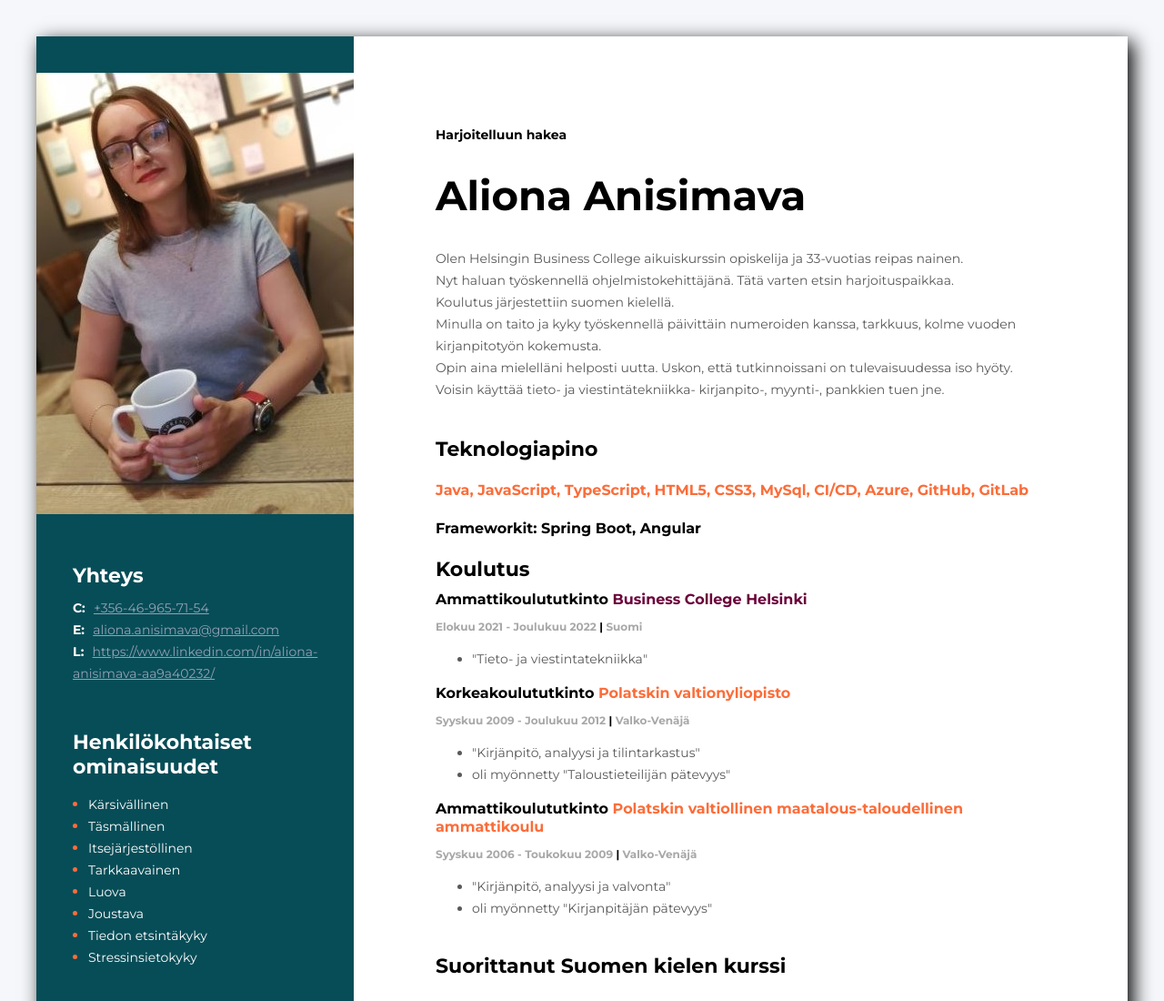
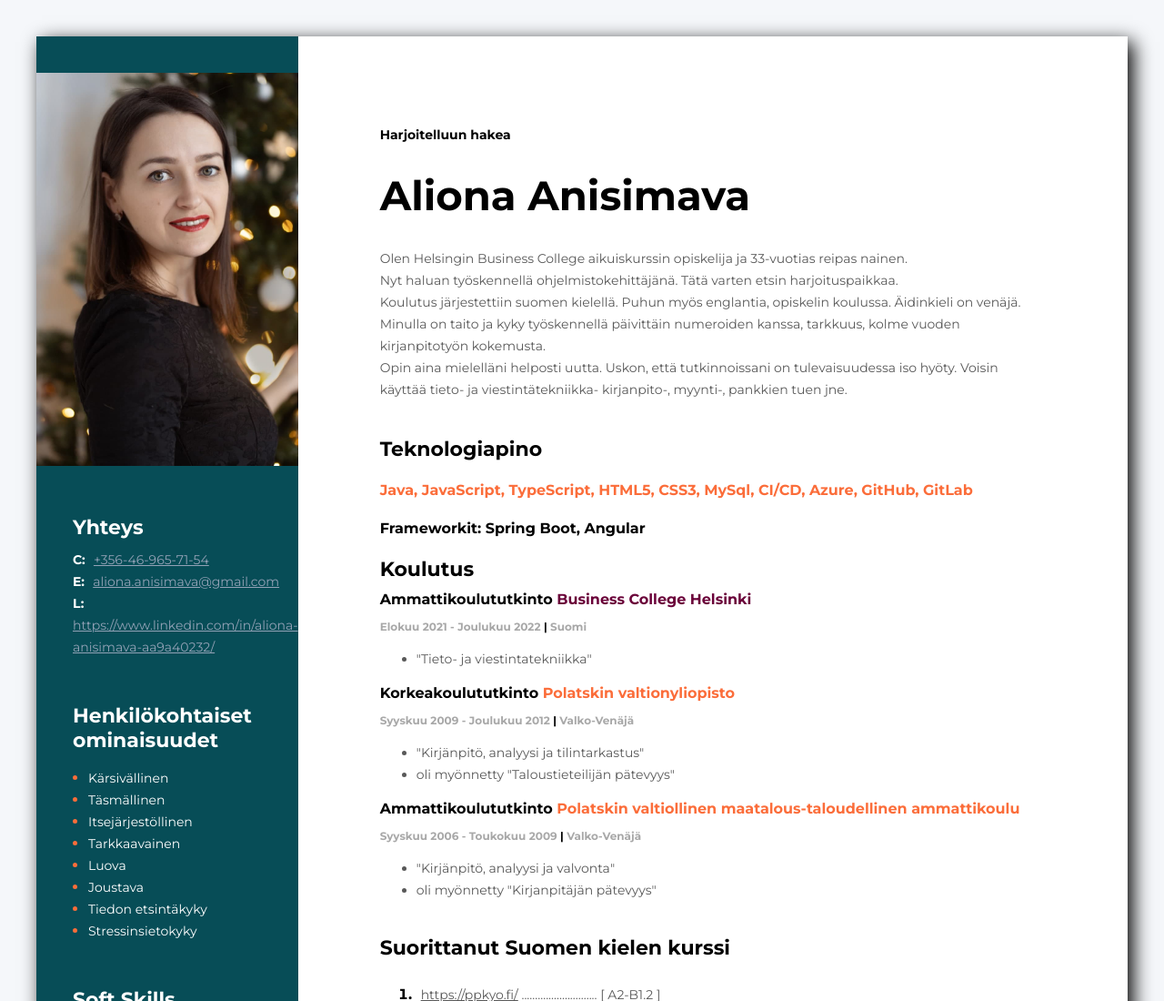
Before and after one commit to Aliona4/CV-Aliona-Anisimava, a plain HTML site: page index.html in a window 1280 px wide. Shown: the top 1100 px of the page at 91% size. Drawn offline with Linux system fonts and the light colour scheme.

Commit message:
add new foto

```diff
--- a/index.html
+++ b/index.html
@@ -24,7 +24,8 @@
 
                 <h1 class="about-me-name"> Aliona Anisimava</h1>
 
-                <p class="about-me-description"> Olen Helsingin Business College aikuiskurssin opiskelija ja 33-vuotias reipas nainen. <br> Nyt haluan työskennellä ohjelmistokehittäjänä. Tätä varten etsin harjoituspaikkaa. <br> Koulutus järjestettiin suomen kielellä.
+                <p class="about-me-description"> Olen Helsingin Business College aikuiskurssin opiskelija ja 33-vuotias reipas nainen. <br> Nyt haluan työskennellä ohjelmistokehittäjänä. Tätä varten etsin harjoituspaikkaa. <br> Koulutus järjestettiin suomen kielellä. Puhun myös englantia,
+                    opiskelin koulussa. Äidinkieli on venäjä.
                     <br> Minulla on taito ja kyky työskennellä päivittäin numeroiden kanssa, tarkkuus, kolme vuoden kirjanpitotyön kokemusta. <br> Opin aina mielelläni helposti uutta. Uskon, että tutkinnoissani on tulevaisuudessa iso hyöty. Voisin käyttää
                     tieto- ja viestintätekniikka- kirjanpito-, myynti-, pankkien tuen jne.
                 </p>
@@ -125,7 +126,7 @@
 
         <!--sidebar section-->
         <aside class="sidebar-section">
-            <img src="IMG_20200704_1906581.jpg" alt="my photo">
+            <img src="photo_2022-02-24_10-02-32.jpg" alt="my photo">
 
             <!--contacts section-->
             <div class="contacts-section">
--- a/style.css
+++ b/style.css
@@ -10,6 +10,10 @@ body {
     background-color: #fff;
     margin: 40px auto;
     box-shadow: 6px 6px 20px rgba(0, 0, 0.1);
+}
+
+img {
+    width: 100%;
 }
 
 
```
Also changed, not shown: photo_2022-02-24_10-02-32.jpg (added).
